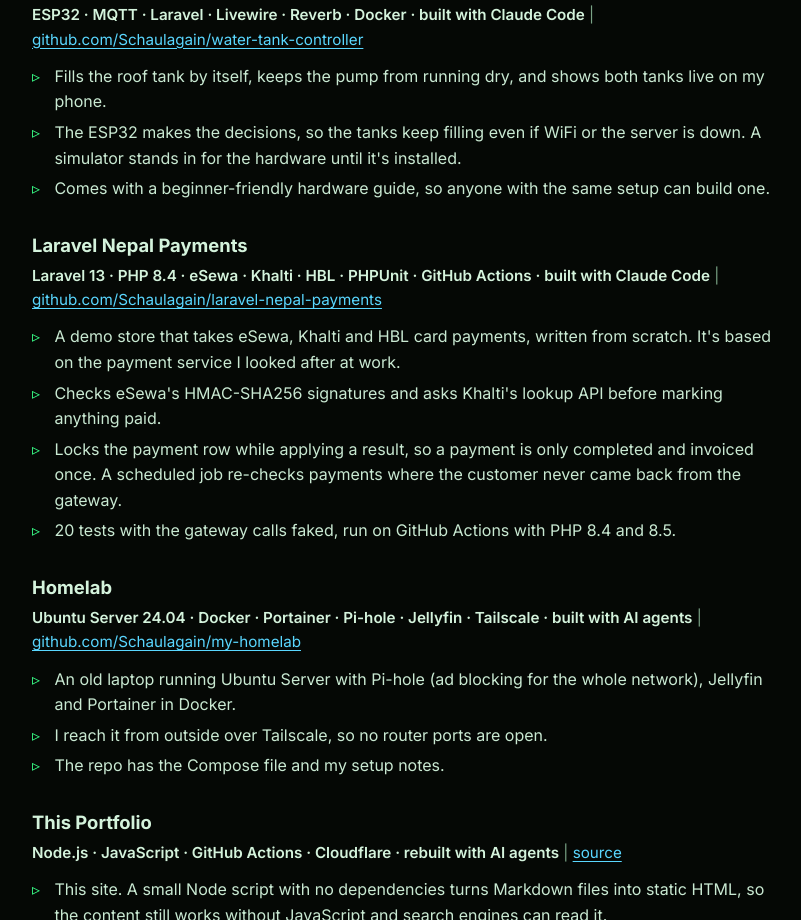
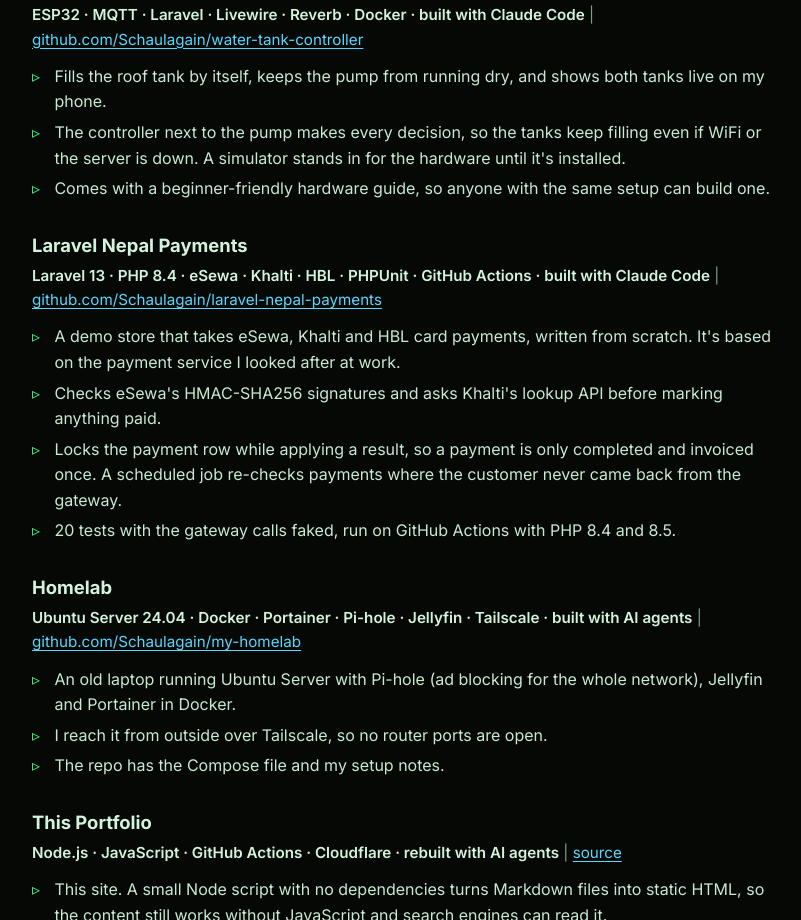
Before and after one commit to Schaulagain/portfolio, a plain HTML site: page index.html in a window 1280 px wide. Shown: the part 3694-4614 px from the top of the page, without its empty margins (234-1035 px from the left). Drawn offline with Linux system fonts and the light colour scheme.

Commit message:
deploy: 56816055850d123d659cc7c493663992757f4aab

```diff
--- a/index.html
+++ b/index.html
@@ -148,7 +148,7 @@
 <p>Most of these were built with AI coding agents (mainly Claude Code): I come up with the idea, make the calls and review, and the agent writes most of the code. Each repo's README says exactly how it was made.</p>
 <h3>Water Tank Controller</h3>
 <p><strong>ESP32 · MQTT · Laravel · Livewire · Reverb · Docker · built with Claude Code</strong> | <a href="https://github.com/Schaulagain/water-tank-controller" target="_blank" rel="noopener noreferrer">github.com/Schaulagain/water-tank-controller</a></p>
-<ul><li>Fills the roof tank by itself, keeps the pump from running dry, and shows both tanks live on my phone.</li><li>The ESP32 makes the decisions, so the tanks keep filling even if WiFi or the server is down. A simulator stands in for the hardware until it's installed.</li><li>Comes with a beginner-friendly hardware guide, so anyone with the same setup can build one.</li></ul>
+<ul><li>Fills the roof tank by itself, keeps the pump from running dry, and shows both tanks live on my phone.</li><li>The controller next to the pump makes every decision, so the tanks keep filling even if WiFi or the server is down. A simulator stands in for the hardware until it's installed.</li><li>Comes with a beginner-friendly hardware guide, so anyone with the same setup can build one.</li></ul>
 <h3>Laravel Nepal Payments</h3>
 <p><strong>Laravel 13 · PHP 8.4 · eSewa · Khalti · HBL · PHPUnit · GitHub Actions · built with Claude Code</strong> | <a href="https://github.com/Schaulagain/laravel-nepal-payments" target="_blank" rel="noopener noreferrer">github.com/Schaulagain/laravel-nepal-payments</a></p>
 <ul><li>A demo store that takes eSewa, Khalti and HBL card payments, written from scratch. It's based on the payment service I looked after at work.</li><li>Checks eSewa's HMAC-SHA256 signatures and asks Khalti's lookup API before marking anything paid.</li><li>Locks the payment row while applying a result, so a payment is only completed and invoiced once. A scheduled job re-checks payments where the customer never came back from the gateway.</li><li>20 tests with the gateway calls faked, run on GitHub Actions with PHP 8.4 and 8.5.</li></ul>
```
